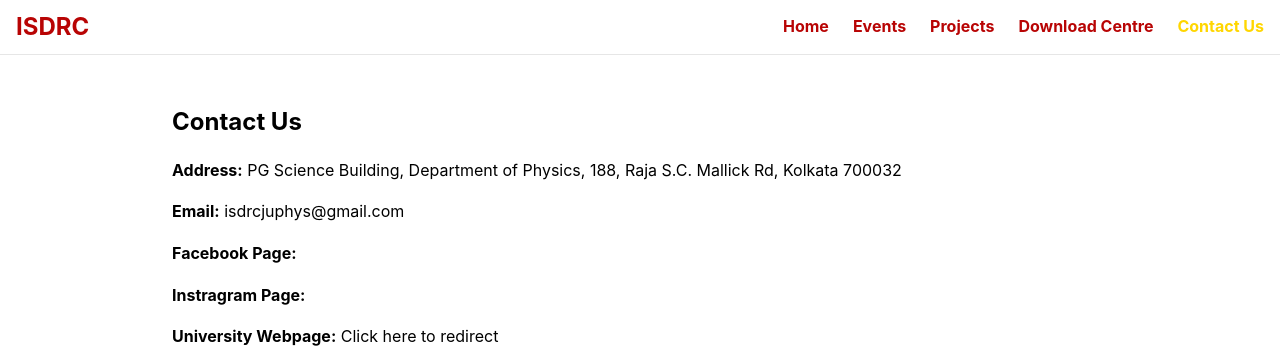
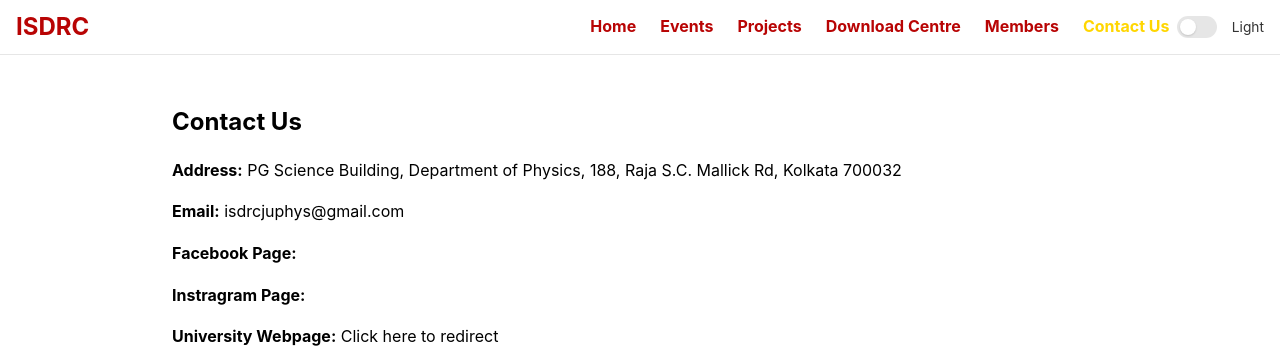
Before and after one commit to isdrc/isdrc, a plain HTML site: page contact.html in a window 1280 px wide. Shown: the top 360 px of the page. Drawn offline with Linux system fonts and the light colour scheme.

Commit message:
Enhance contact.html with favicon and theme toggle
Added favicon and theme toggle feature to the contact page.

```diff
--- a/contact.html
+++ b/contact.html
@@ -4,6 +4,7 @@
   <meta charset="UTF-8" />
   <meta name="viewport" content="width=device-width, initial-scale=1.0" />
   <title>Contact Us – ISDRC</title>
+  <link rel="icon" type="image/png" href="isdrc_logo.png" />
   <link rel="stylesheet" href="styles.css" />
 </head>
 <body>
@@ -16,8 +17,14 @@
         <li><a href="events.html">Events</a></li>
         <li><a href="projects.html">Projects</a></li>
         <li><a href="downloads.html">Download Centre</a></li>
+        <li><a href="members.html">Members</a></li>
         <li><a href="contact.html" class="active">Contact Us</a></li>
       </ul>
+      <label class="theme-switch" title="Toggle dark mode">
+        <input type="checkbox" id="theme-toggle" aria-label="Toggle dark mode">
+        <span class="slider" aria-hidden="true"></span>
+        <span class="theme-text">Light</span>
+      </label>
     </nav>
   </header>
 
```
